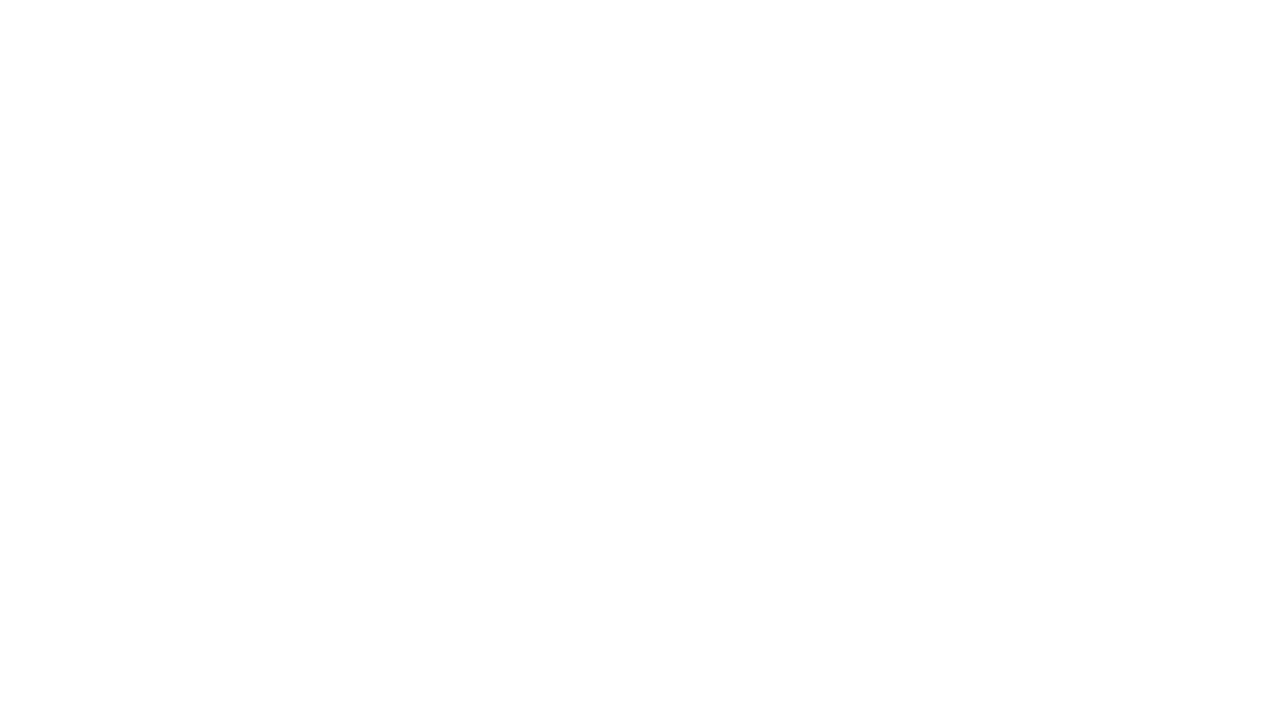
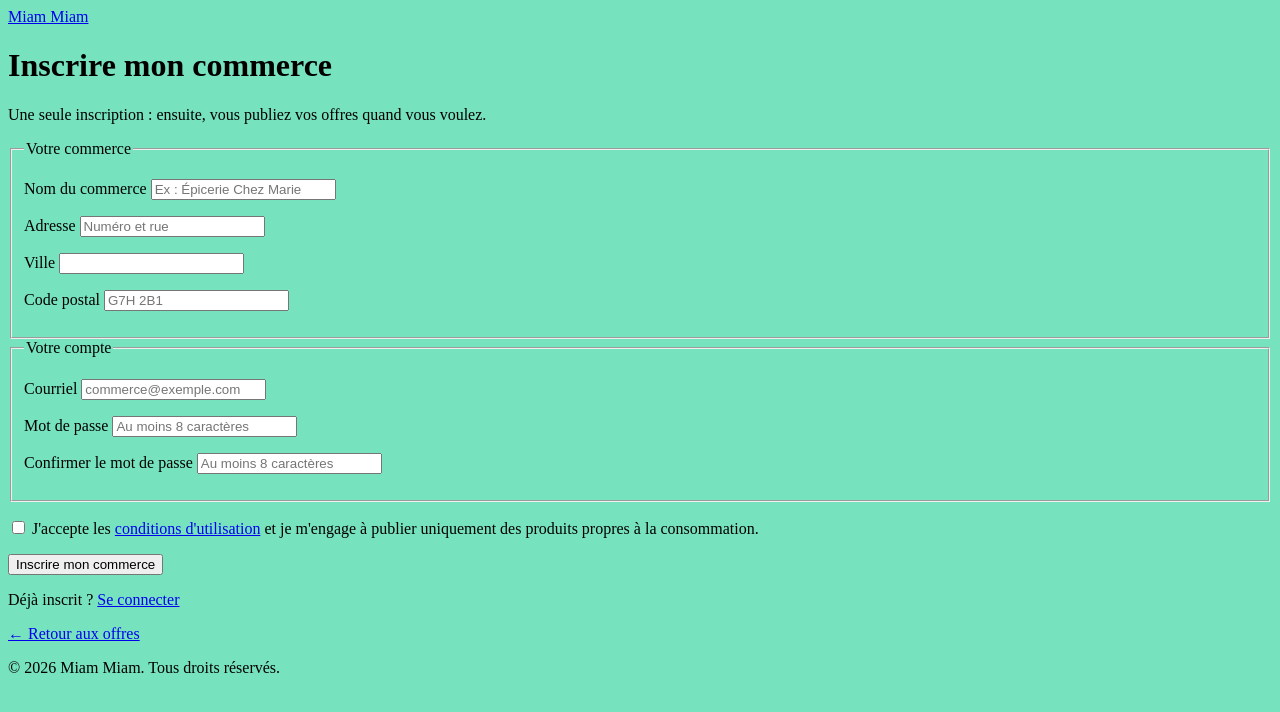
Before and after one commit to nhdlike-oss/ProjetLibre, a plain HTML site: page inscription.html in a window 1280 px wide. Drawn offline with Linux system fonts and the light colour scheme.

Commit message:
Création de l'inscription.html

```diff
--- a/inscription.html
+++ b/inscription.html
@@ -1,11 +1,110 @@
 <!DOCTYPE html>
-<html lang="en">
+<html lang="fr">
 <head>
     <meta charset="UTF-8">
     <meta name="viewport" content="width=device-width, initial-scale=1.0">
-    <title>Document</title>
+    <title>Miam Miam - Inscrire mon commerce</title>
+    <link rel="stylesheet" href="style.css">
 </head>
 <body>
 
+    <header class="entete">
+        <a href="index.html" class="logo">Miam Miam</a>
+    </header>
+
+    <main class="carte-auth">
+        <h1>Inscrire mon commerce</h1>
+        <p class="sous-titre">Une seule inscription : ensuite, vous publiez vos offres quand vous voulez.</p>
+
+        <form id="formulaire-inscription">
+
+            <fieldset>
+                <legend>Votre commerce</legend>
+
+                <p>
+                    <label for="commerce">Nom du commerce</label>
+                    <input type="text" id="commerce" name="commerce"
+                           placeholder="Ex : Épicerie Chez Marie"
+                           autocomplete="organization" required>
+                </p>
+
+                <p>
+                    <label for="adresse">Adresse</label>
+                    <input type="text" id="adresse" name="adresse"
+                           placeholder="Numéro et rue"
+                           autocomplete="street-address" required>
+                </p>
+
+                <p>
+                    <label for="ville">Ville</label>
+                    <input type="text" id="ville" name="ville"
+                           autocomplete="address-level2" required>
+                </p>
+
+                <p>
+                    <label for="code-postal">Code postal</label>
+                    <input type="text" id="code-postal" name="code-postal"
+                           pattern="[A-Za-z][0-9][A-Za-z] ?[0-9][A-Za-z][0-9]"
+                           title="Exemple : G7H 2B1"
+                           placeholder="G7H 2B1"
+                           autocomplete="postal-code" required>
+                </p>
+            </fieldset>
+
+            <fieldset>
+                <legend>Votre compte</legend>
+
+                <p>
+                    <label for="courriel">Courriel</label>
+                    <input type="email" id="courriel" name="courriel"
+                           pattern="[^@\s]+@[^@\s]+\.[^@\s]+"
+                           title="Exemple : commerce@exemple.com"
+                           placeholder="commerce@exemple.com"
+                           autocomplete="email" required>
+                </p>
+                <p id="courriel-message"></p>
+
+                <p>
+                    <label for="mdp">Mot de passe</label>
+                    <input type="password" id="mdp" name="mdp"
+                           pattern=".{8,}"
+                           title="Au moins 8 caractères"
+                           placeholder="Au moins 8 caractères"
+                           autocomplete="new-password" required>
+                </p>
+                <p id="mdp-message"></p>
+
+                <p>
+                    <label for="mdp-confirm">Confirmer le mot de passe</label>
+                    <input type="password" id="mdp-confirm" name="mdp-confirm"
+                           pattern=".{8,}"
+                           title="Au moins 8 caractères"
+                           placeholder="Au moins 8 caractères"
+                           autocomplete="new-password" required>
+                </p>
+                <p id="mdp-confirm-message"></p>
+            </fieldset>
+
+            <p>
+                <label>
+                    <input type="checkbox" id="consentement" name="consentement" required>
+                    J'accepte les <a href="aide.html">conditions d'utilisation</a>
+                    et je m'engage à publier uniquement des produits propres à la consommation.
+                </label>
+            </p>
+
+            <p id="erreur-inscription" role="alert"></p>
+
+            <p><button type="submit">Inscrire mon commerce</button></p>
+        </form>
+
+        <p>Déjà inscrit ? <a href="connexion.html">Se connecter</a></p>
+        <p><a href="index.html">&larr; Retour aux offres</a></p>
+    </main>
+
+    <footer class="pied">
+        <p>&copy; 2026 Miam Miam. Tous droits réservés.</p>
+    </footer>
+
 </body>
 </html>
```
